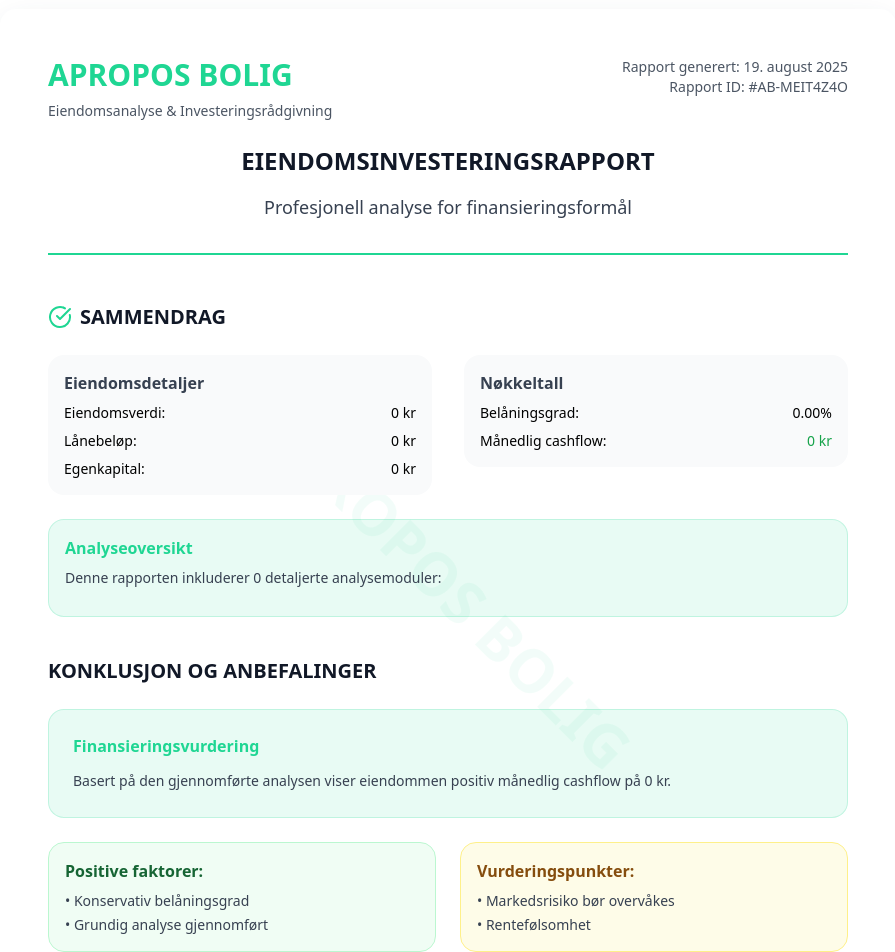
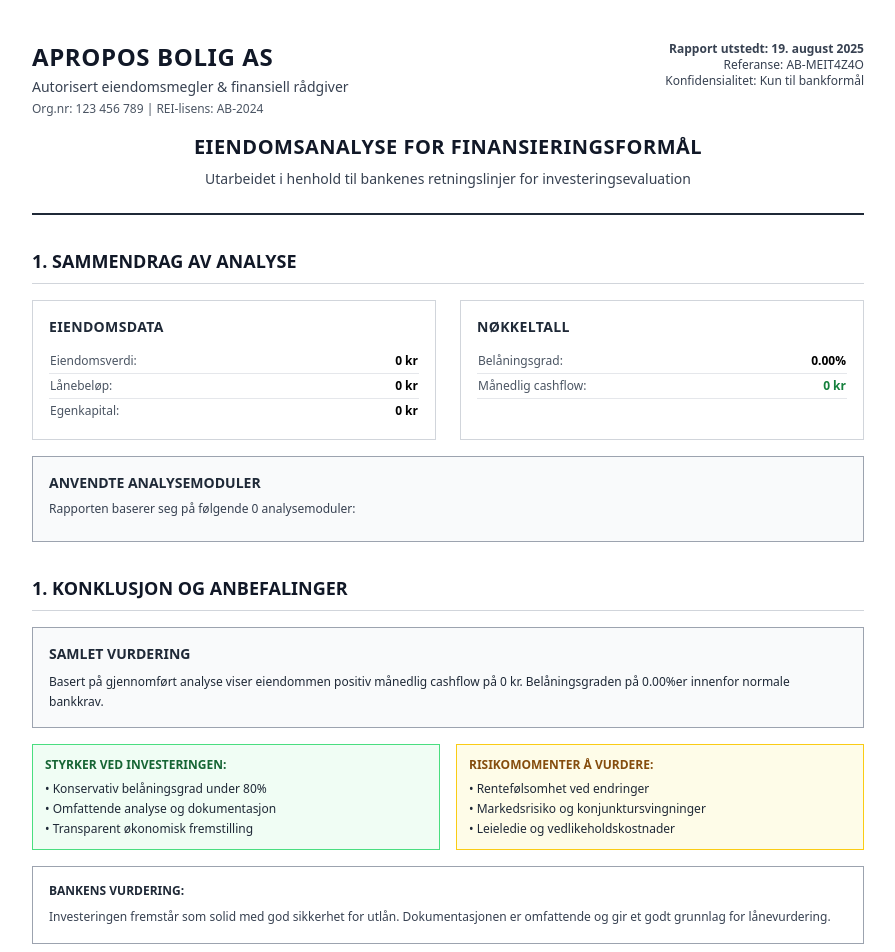
Before and after one commit to Fisker1/leily, a React (Vite) app: page /bank-report in a window 1280 px wide. Shown: the part 160-1112 px from the top of the page, without its empty margins (192-1087 px from the left). Built offline with nearby package versions, Linux system fonts and the light colour scheme.

Commit message:
Refine PDF report design
Update the PDF report to have a more serious and professional design, ensuring it is taken seriously by financial institutions.

```diff
--- a/src/pages/BankReport.tsx
+++ b/src/pages/BankReport.tsx
@@ -130,103 +130,99 @@ const BankReport = () => {
         </div>
 
         {/* Report Container */}
-        <div ref={reportRef} className="max-w-4xl mx-auto bg-white text-black shadow-large rounded-lg overflow-hidden relative">
-          {/* Watermark */}
-          <div className="absolute inset-0 pointer-events-none z-10 flex items-center justify-center opacity-5">
-            <div className="text-6xl font-bold transform rotate-45 text-primary">
-              APROPOS BOLIG
-            </div>
-          </div>
-
+        <div ref={reportRef} className="max-w-4xl mx-auto bg-white text-black shadow-none overflow-hidden relative print:shadow-none">
           {/* Report Content */}
-          <div className="relative z-20 p-12">
-            {/* Header */}
-            <div className="text-center mb-12 border-b-2 border-primary pb-8">
-              <div className="flex justify-between items-start mb-6">
+          <div className="relative z-20 p-8">
+            {/* Professional Header */}
+            <div className="mb-8 pb-6 border-b-2 border-gray-800">
+              <div className="flex justify-between items-start mb-4">
                 <div className="text-left">
-                  <h1 className="text-3xl font-bold text-primary mb-2">APROPOS BOLIG</h1>
-                  <p className="text-sm text-gray-600">Eiendomsanalyse & Investeringsrådgivning</p>
+                  <h1 className="text-2xl font-bold text-gray-900 tracking-wide">APROPOS BOLIG AS</h1>
+                  <p className="text-sm text-gray-700 mt-1">Autorisert eiendomsmegler & finansiell rådgiver</p>
+                  <p className="text-xs text-gray-600 mt-1">Org.nr: 123 456 789 | REI-lisens: AB-2024</p>
                 </div>
-                <div className="text-right text-sm text-gray-600">
-                  <p>Rapport generert: {currentDate}</p>
-                  <p>Rapport ID: #AB-{Date.now().toString(36).toUpperCase()}</p>
+                <div className="text-right text-xs text-gray-700">
+                  <p className="font-semibold">Rapport utstedt: {currentDate}</p>
+                  <p>Referanse: AB-{Date.now().toString(36).toUpperCase()}</p>
+                  <p>Konfidensialitet: Kun til bankformål</p>
                 </div>
               </div>
-              <h2 className="text-2xl font-bold text-gray-900 mb-4">
-                EIENDOMSINVESTERINGSRAPPORT
-              </h2>
-              <p className="text-lg text-gray-700">
-                Profesjonell analyse for finansieringsformål
-              </p>
+              <div className="text-center">
+                <h2 className="text-xl font-bold text-gray-900 mb-2 tracking-wide">
+                  EIENDOMSANALYSE FOR FINANSIERINGSFORMÅL
+                </h2>
+                <p className="text-sm text-gray-700 font-medium">
+                  Utarbeidet i henhold til bankenes retningslinjer for investeringsevaluation
+                </p>
+              </div>
             </div>
 
             {/* Executive Summary */}
-            <section className="mb-10">
-              <h3 className="text-xl font-bold text-gray-900 mb-6 flex items-center gap-2">
-                <CheckCircle className="h-6 w-6 text-primary" />
-                SAMMENDRAG
+            <section className="mb-8">
+              <h3 className="text-lg font-bold text-gray-900 mb-4 border-b border-gray-300 pb-2">
+                1. SAMMENDRAG AV ANALYSE
               </h3>
 
-              <div className="grid grid-cols-2 gap-8 mb-6">
-                <div className="space-y-4">
-                  <div className="p-4 bg-gray-50 rounded-lg">
-                    <h4 className="font-semibold text-gray-700 mb-2">Eiendomsdetaljer</h4>
-                    <div className="space-y-2 text-sm">
-                      <div className="flex justify-between">
-                        <span>Eiendomsverdi:</span>
-                        <span className="font-medium">{formatCurrency(basicData.propertyValue || 0)}</span>
-                      </div>
-                      <div className="flex justify-between">
-                        <span>Lånebeløp:</span>
-                        <span className="font-medium">{formatCurrency(basicData.loanAmount || 0)}</span>
-                      </div>
-                      <div className="flex justify-between">
-                        <span>Egenkapital:</span>
-                        <span className="font-medium">{formatCurrency((basicData.propertyValue || 0) - (basicData.loanAmount || 0))}</span>
-                      </div>
-                    </div>
-                  </div>
+              <div className="grid grid-cols-2 gap-6 mb-4">
+                <div className="border border-gray-300 p-4">
+                  <h4 className="font-bold text-gray-800 mb-3 text-sm uppercase tracking-wide">Eiendomsdata</h4>
+                  <table className="w-full text-xs">
+                    <tbody className="space-y-1">
+                      <tr className="border-b border-gray-200">
+                        <td className="py-1 text-gray-600">Eiendomsverdi:</td>
+                        <td className="py-1 text-right font-semibold">{formatCurrency(basicData.propertyValue || 0)}</td>
+                      </tr>
+                      <tr className="border-b border-gray-200">
+                        <td className="py-1 text-gray-600">Lånebeløp:</td>
+                        <td className="py-1 text-right font-semibold">{formatCurrency(basicData.loanAmount || 0)}</td>
+                      </tr>
+                      <tr>
+                        <td className="py-1 text-gray-600">Egenkapital:</td>
+                        <td className="py-1 text-right font-semibold">{formatCurrency((basicData.propertyValue || 0) - (basicData.loanAmount || 0))}</td>
+                      </tr>
+                    </tbody>
+                  </table>
                 </div>
 
-                <div className="space-y-4">
-                  <div className="p-4 bg-gray-50 rounded-lg">
-                    <h4 className="font-semibold text-gray-700 mb-2">Nøkkeltall</h4>
-                    <div className="space-y-2 text-sm">
-                      <div className="flex justify-between">
-                        <span>Belåningsgrad:</span>
-                        <span className="font-medium">
+                <div className="border border-gray-300 p-4">
+                  <h4 className="font-bold text-gray-800 mb-3 text-sm uppercase tracking-wide">Nøkkeltall</h4>
+                  <table className="w-full text-xs">
+                    <tbody>
+                      <tr className="border-b border-gray-200">
+                        <td className="py-1 text-gray-600">Belåningsgrad:</td>
+                        <td className="py-1 text-right font-semibold">
                           {formatPercent(((basicData.loanAmount || 0) / (basicData.propertyValue || 1)) * 100)}
-                        </span>
-                      </div>
-                      <div className="flex justify-between">
-                        <span>Månedlig cashflow:</span>
-                        <span className={`font-medium ${(basicData.monthlyCashFlow || 0) >= 0 ? 'text-green-600' : 'text-red-600'}`}>
+                        </td>
+                      </tr>
+                      <tr className="border-b border-gray-200">
+                        <td className="py-1 text-gray-600">Månedlig cashflow:</td>
+                        <td className={`py-1 text-right font-semibold ${(basicData.monthlyCashFlow || 0) >= 0 ? 'text-green-700' : 'text-red-700'}`}>
                           {formatCurrency(basicData.monthlyCashFlow || 0)}
-                        </span>
-                      </div>
+                        </td>
+                      </tr>
                       {basicData.calculatorMode === 'investment' && (
-                        <div className="flex justify-between">
-                          <span>Brutto yield:</span>
-                          <span className="font-medium text-primary">
+                        <tr>
+                          <td className="py-1 text-gray-600">Brutto yield:</td>
+                          <td className="py-1 text-right font-semibold">
                             {formatPercent(basicData.grossYield || 0)}
-                          </span>
-                        </div>
+                          </td>
+                        </tr>
                       )}
-                    </div>
-                  </div>
+                    </tbody>
+                  </table>
                 </div>
               </div>
 
-              <div className="p-4 bg-primary/10 rounded-lg border border-primary/20">
-                <h4 className="font-semibold text-primary mb-2">Analyseoversikt</h4>
-                <p className="text-sm text-gray-700 mb-3">
-                  Denne rapporten inkluderer {activatedModules.length} detaljerte analysemoduler:
+              <div className="border border-gray-400 bg-gray-50 p-4">
+                <h4 className="font-bold text-gray-800 mb-2 text-sm uppercase">Anvendte analysemoduler</h4>
+                <p className="text-xs text-gray-700 mb-2">
+                  Rapporten baserer seg på følgende {activatedModules.length} analysemoduler:
                 </p>
-                <div className="flex flex-wrap gap-2">
+                <div className="flex flex-wrap gap-1">
                   {activatedModules.map((module: string) => (
-                    <Badge key={module} variant="default" className="text-xs">
+                    <span key={module} className="text-xs bg-gray-200 text-gray-800 px-2 py-1 border">
                       {module}
-                    </Badge>
+                    </span>
                   ))}
                 </div>
               </div>
@@ -538,56 +534,79 @@ const BankReport = () => {
             )}
 
             {/* Conclusion */}
-            <section className="mb-10">
-              <h3 className="text-xl font-bold text-gray-900 mb-6">KONKLUSJON OG ANBEFALINGER</h3>
+            <section className="mb-8">
+              <h3 className="text-lg font-bold text-gray-900 mb-4 border-b border-gray-300 pb-2">
+                {activatedModules.length + 1}. KONKLUSJON OG ANBEFALINGER
+              </h3>
 
-              <div className="p-6 bg-primary/10 rounded-lg border border-primary/20 mb-6">
-                <h4 className="font-semibold text-primary mb-3">Finansieringsvurdering</h4>
-                <p className="text-sm text-gray-700 leading-relaxed">
-                  Basert på den gjennomførte analysen viser eiendommen {' '}
+              <div className="border border-gray-400 bg-gray-50 p-4 mb-4">
+                <h4 className="font-bold text-gray-800 mb-2 text-sm uppercase">Samlet vurdering</h4>
+                <p className="text-xs text-gray-800 leading-relaxed">
+                  Basert på gjennomført analyse viser eiendommen {' '}
                   {(basicData.monthlyCashFlow || 0) >= 0 ? 'positiv' : 'negativ'} månedlig cashflow på {' '}
                   {formatCurrency(Math.abs(basicData.monthlyCashFlow || 0))}.
                   {basicData.calculatorMode === 'investment' && ` Brutto yield på ${formatPercent(basicData.grossYield || 0)}
-                  indikerer ${(basicData.grossYield || 0) > 6 ? 'attraktiv' : 'moderat'} avkastning.`}
+                  indikerer ${(basicData.grossYield || 0) > 6 ? 'attraktiv' : 'moderat'} avkastning sammenlignet med markedssnitt.`}
+                  {' '}Belåningsgraden på {formatPercent(((basicData.loanAmount || 0) / (basicData.propertyValue || 1)) * 100)}
+                  er {((basicData.loanAmount || 0) / (basicData.propertyValue || 1)) * 100 < 80 ? 'innenfor' : 'over'} normale bankkrav.
                 </p>
               </div>
 
-              <div className="grid grid-cols-1 md:grid-cols-2 gap-6">
-                <div className="p-4 bg-green-50 rounded-lg border border-green-200">
-                  <h5 className="font-semibold text-green-800 mb-2">Positive faktorer:</h5>
-                  <ul className="text-sm text-gray-700 space-y-1">
-                    {(basicData.loanToValue || 0) < 80 && <li>• Konservativ belåningsgrad</li>}
-                    {(basicData.monthlyCashFlow || 0) > 0 && <li>• Positiv månedlig cashflow</li>}
-                    {(basicData.grossYield || 0) > 6 && <li>• Høy avkastning</li>}
-                    <li>• Grundig analyse gjennomført</li>
+              <div className="grid grid-cols-2 gap-4">
+                <div className="border border-green-400 bg-green-50 p-3">
+                  <h5 className="font-bold text-green-800 mb-2 text-xs uppercase">Styrker ved investeringen:</h5>
+                  <ul className="text-xs text-gray-800 space-y-1">
+                    {(basicData.loanToValue || 0) < 80 && <li>• Konservativ belåningsgrad under 80%</li>}
+                    {(basicData.monthlyCashFlow || 0) > 0 && <li>• Selvfinansierende investering (positiv cashflow)</li>}
+                    {(basicData.grossYield || 0) > 6 && <li>• Yield over markedsgjennomsnitt</li>}
+                    <li>• Omfattende analyse og dokumentasjon</li>
+                    <li>• Transparent økonomisk fremstilling</li>
                   </ul>
                 </div>
 
-                <div className="p-4 bg-yellow-50 rounded-lg border border-yellow-200">
-                  <h5 className="font-semibold text-yellow-800 mb-2">Vurderingspunkter:</h5>
-                  <ul className="text-sm text-gray-700 space-y-1">
-                    {(basicData.loanToValue || 0) > 80 && <li>• Høy belåningsgrad</li>}
-                    {(basicData.monthlyCashFlow || 0) < 0 && <li>• Negativ månedlig cashflow</li>}
-                    <li>• Markedsrisiko bør overvåkes</li>
-                    <li>• Rentefølsomhet</li>
+                <div className="border border-yellow-400 bg-yellow-50 p-3">
+                  <h5 className="font-bold text-yellow-800 mb-2 text-xs uppercase">Risikomomenter å vurdere:</h5>
+                  <ul className="text-xs text-gray-800 space-y-1">
+                    {(basicData.loanToValue || 0) > 80 && <li>• Høy belåningsgrad - egenkapitalkrav</li>}
+                    {(basicData.monthlyCashFlow || 0) < 0 && <li>• Månedlig tilskudd nødvendig</li>}
+                    <li>• Rentefølsomhet ved endringer</li>
+                    <li>• Markedsrisiko og konjunktursvingninger</li>
+                    <li>• Leieledie og vedlikeholdskostnader</li>
                   </ul>
                 </div>
               </div>
+
+              <div className="border border-gray-400 bg-white p-4 mt-4">
+                <h5 className="font-bold text-gray-800 mb-2 text-xs uppercase">Bankens vurdering:</h5>
+                <p className="text-xs text-gray-700 leading-relaxed">
+                  Investeringen {(basicData.monthlyCashFlow || 0) >= 0 && ((basicData.loanAmount || 0) / (basicData.propertyValue || 1)) * 100 < 80 ?
+                  'fremstår som solid med god sikkerhet for utlån' :
+                  'krever nærmere vurdering av kredittrisiko'}.
+                  Dokumentasjonen er omfattende og gir et godt grunnlag for lånevurdering.
+                </p>
+              </div>
             </section>
 
-            {/* Footer */}
-            <div className="border-t-2 border-primary pt-6 mt-12">
+            {/* Professional Footer */}
+            <div className="border-t-2 border-gray-800 pt-4 mt-8">
               <div className="flex justify-between items-end">
                 <div>
-                  <h4 className="font-bold text-primary text-lg">APROPOS BOLIG</h4>
-                  <p className="text-sm text-gray-600">Profesjonell eiendomsanalyse</p>
-                  <p className="text-xs text-gray-500 mt-2">
-                    Denne rapporten er generert av Apropos Bolig sine analyseverktøy og er ment som beslutningsgrunnlag for finansiering.
-                  </p>
+                  <h4 className="font-bold text-gray-900 text-base tracking-wide">APROPOS BOLIG AS</h4>
+                  <p className="text-xs text-gray-600">Autorisert eiendomsmegler og finansiell rådgiver</p>
+                  <div className="text-xs text-gray-500 mt-2 space-y-1">
+                    <p>Kontakt: post@aproposbolig.no | Tlf: +47 XX XX XX XX</p>
+                    <p>Organisasjonsnummer: 123 456 789 MVA | REI-lisens: AB-2024</p>
+                    <p className="font-medium">
+                      Denne rapporten er utarbeidet som grunnlag for finansieringsvurdering og er konfidensielt.
+                    </p>
+                  </div>
                 </div>
                 <div className="text-right text-xs text-gray-500">
-                  <p>Side 1 av 1</p>
-                  <p>Rapport ID: #AB-{Date.now().toString(36).toUpperCase()}</p>
+                  <div className="border border-gray-300 p-2 bg-gray-50">
+                    <p className="font-semibold">Dokument-ID:</p>
+                    <p>AB-{Date.now().toString(36).toUpperCase()}</p>
+                    <p className="mt-1 text-gray-600">Generert: {currentDate}</p>
+                  </div>
                 </div>
               </div>
             </div>
```
